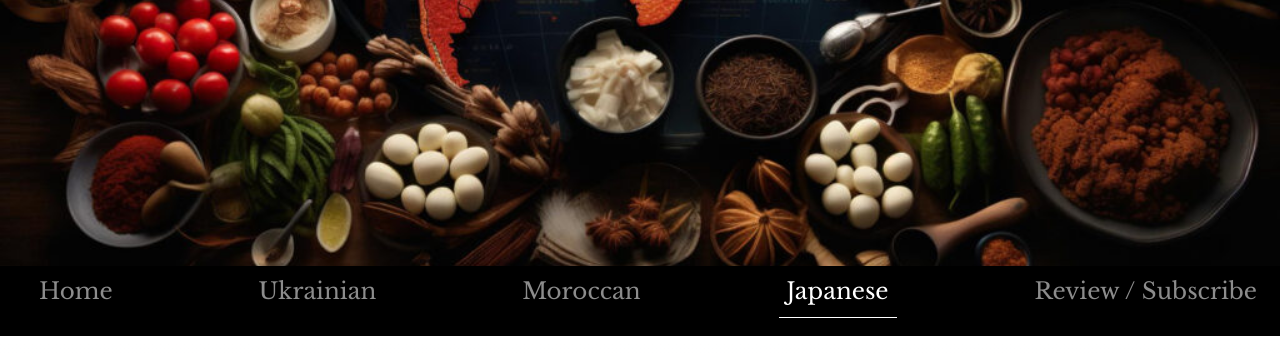
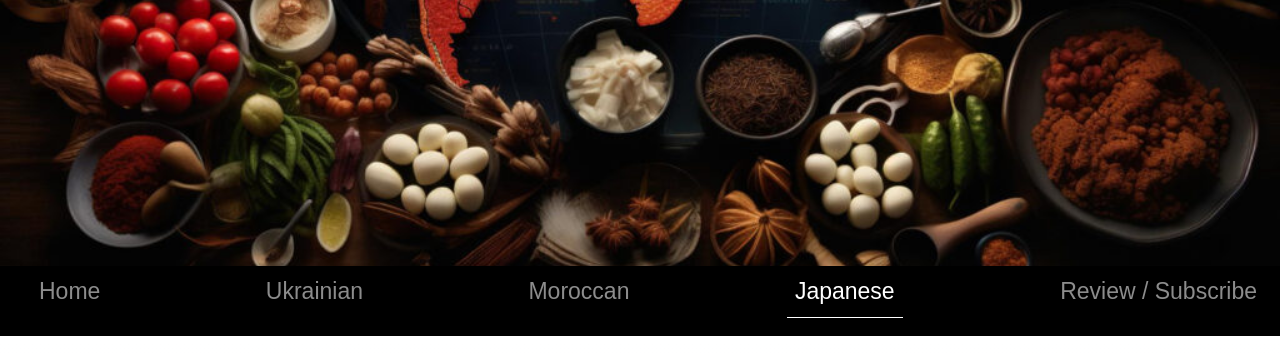
Before and after one commit to Anka-S/Taste-the-world, a plain HTML site: page japanese.html in a window 1280 px wide. Shown: the part 434-787 px from the top of the page. Drawn offline with nearby package versions, Linux system fonts and the light colour scheme.

Commit message:
added font to japanese header

```diff
--- a/assets/css/matt-style.css
+++ b/assets/css/matt-style.css
@@ -6,8 +6,9 @@ body {
     margin: 0;
     padding: 0;
     height: 100%;
-    font-family: 'Libre baskerville', sans-serif;
+    font-family: Arial, sans-serif;
 }
+
 
 /* Hero Section */
 
```
